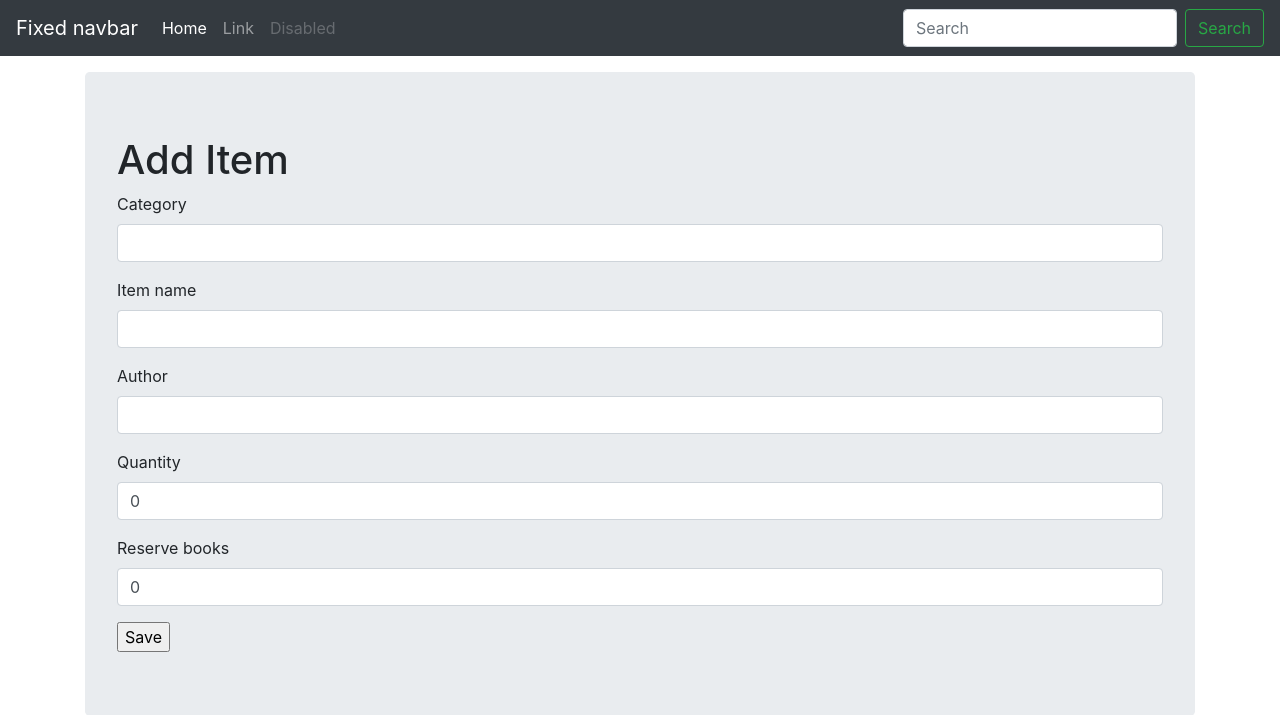
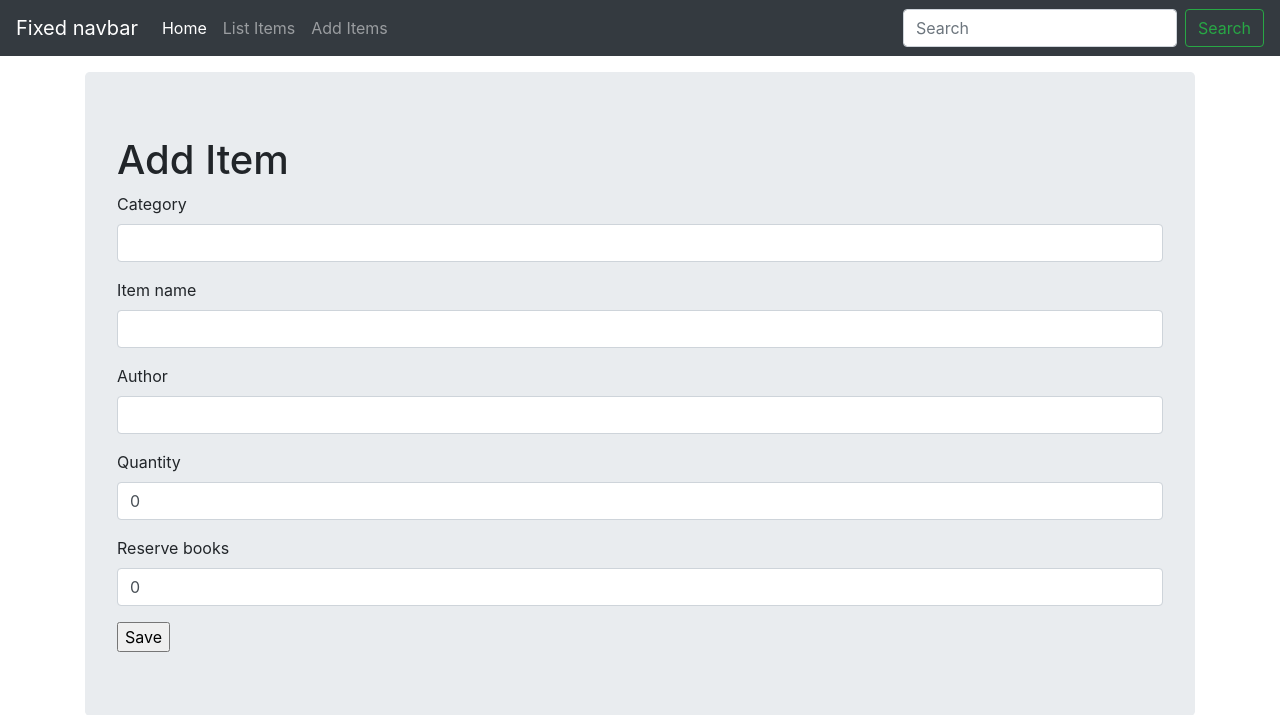
Before and after one commit to prageethps/Group-Project, a Django app: page /add_items/ in a window 1280 px wide. Shown: the top 715 px of the page. Run offline with Django 4.2, Linux system fonts and the light colour scheme; some libraries are stand-ins or nearby versions.

Commit message:
add navbar to add item page

```diff
--- a/LibraryManagement/src/librarymgmt/templates/add_items.html
+++ b/LibraryManagement/src/librarymgmt/templates/add_items.html
@@ -46,13 +46,13 @@
   <div class="collapse navbar-collapse" id="navbarCollapse">
     <ul class="navbar-nav mr-auto">
       <li class="nav-item active">
-        <a class="nav-link" href="#">Home <span class="sr-only">(current)</span></a>
+        <a class="nav-link" href="/">Home <span class="sr-only">(current)</span></a>
       </li>
       <li class="nav-item">
-        <a class="nav-link" href="#">Link</a>
+        <a class="nav-link" href="/list_item">List Items</a>
       </li>
       <li class="nav-item">
-        <a class="nav-link disabled" href="#" tabindex="-1" aria-disabled="true">Disabled</a>
+        <a class="nav-link" href="/add_items">Add Items</a>
       </li>
     </ul>
     <form class="form-inline mt-2 mt-md-0">
```
